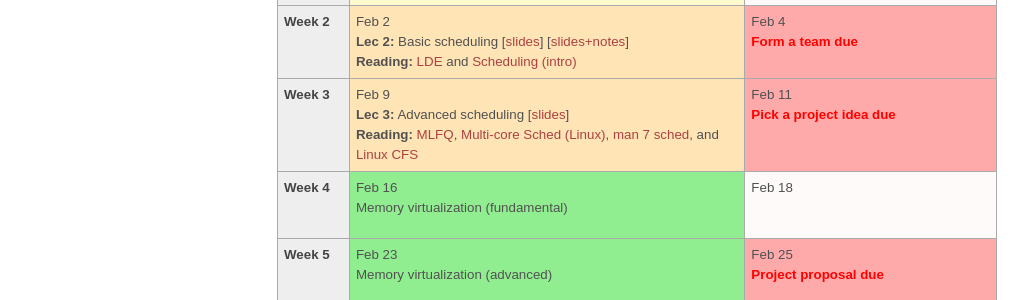
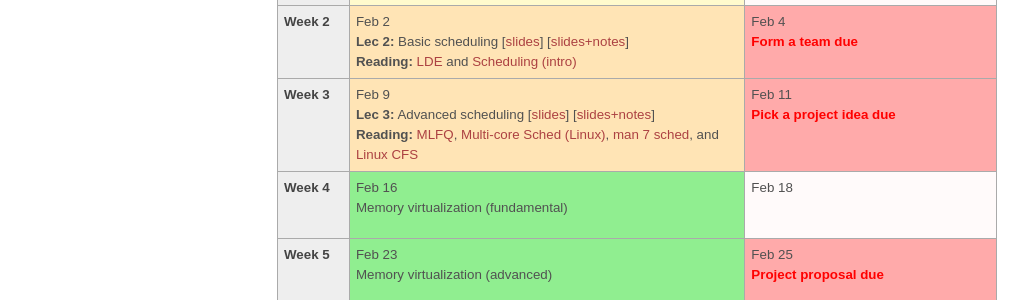
Before and after one commit to tddg/cs571-spring22, a Jekyll site: the page built from schedule.md, in a window 1280 px wide. Shown: the part 523-823 px from the top of the page, without its empty margins (3-1031 px from the left). Built offline with Jekyll 4.4.1, drawn with Linux system fonts in a browser that asks for light colours.

Commit message:
added lec3 with notes

```diff
--- a/schedule.md
+++ b/schedule.md
@@ -137,7 +137,7 @@ a team, only one team member needs to fill the form.
 <tr> <!-- week of Feb 9 -->
   <td id="2021-2-9" class="date"><b>Week 3</b></td>
   <td class="cpuvirt">Feb 9<br/>
-	<b>Lec 3:</b> Advanced scheduling [<a href="./public/lecs/lec3-advanced-sched.pdf">slides</a>] <br/>
+	<b>Lec 3:</b> Advanced scheduling [<a href="./public/lecs/lec3-advanced-sched.pdf">slides</a>] [<a href="./public/lecs/lec3-advanced-sched+notes.pdf">slides+notes</a>] <br/>
 	<b>Reading:</b> <a href="https://pages.cs.wisc.edu/~remzi/Classes/537/Spring2016/Book/cpu-sched-mlfq.pdf">MLFQ</a>, <a href="https://pages.cs.wisc.edu/~remzi/OSTEP/cpu-sched-multi.pdf">Multi-core Sched (Linux)</a>, <a href="https://man7.org/linux/man-pages/man7/sched.7.html">man 7 sched</a>, and <a href="https://www.kernel.org/doc/html/latest/scheduler/sched-design-CFS.html">Linux CFS</a>
   </td>
   <td class="deadline">Feb 11<br/>
```
Also changed, not shown: 1 other file.
